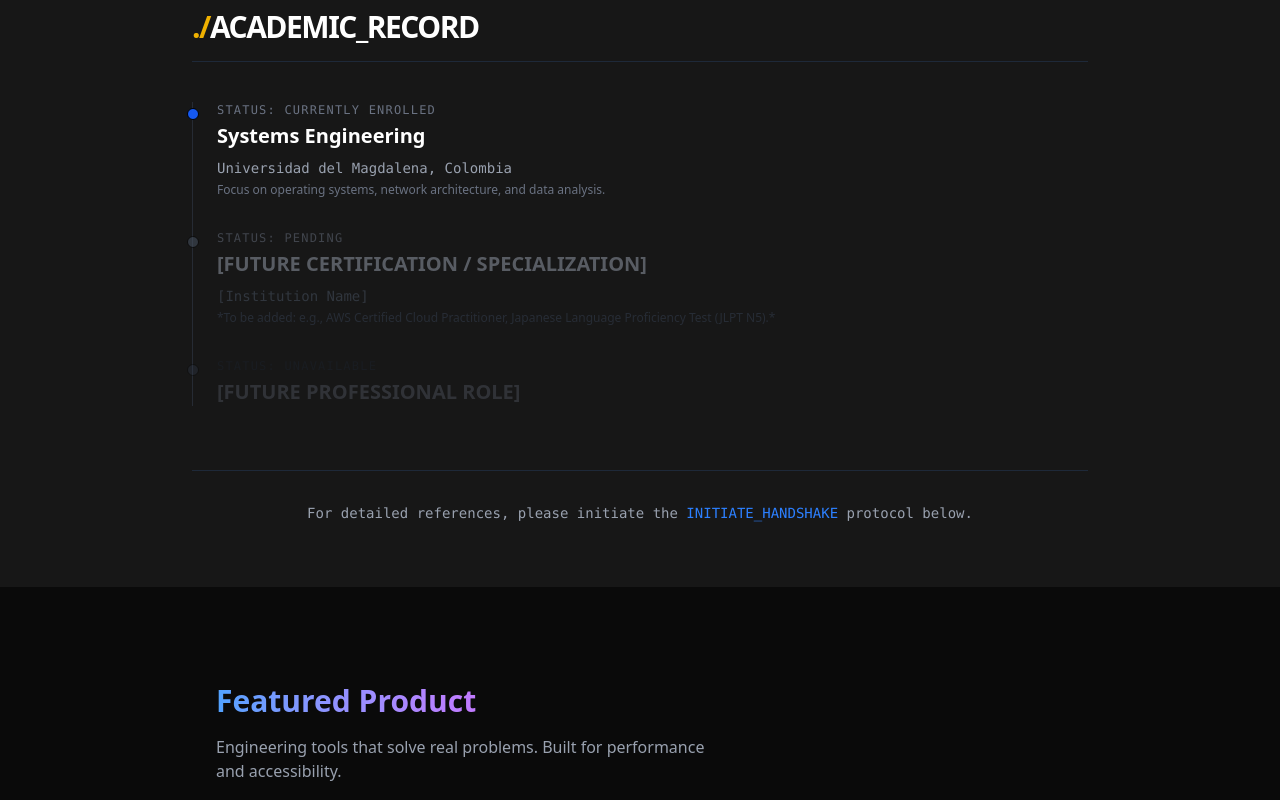
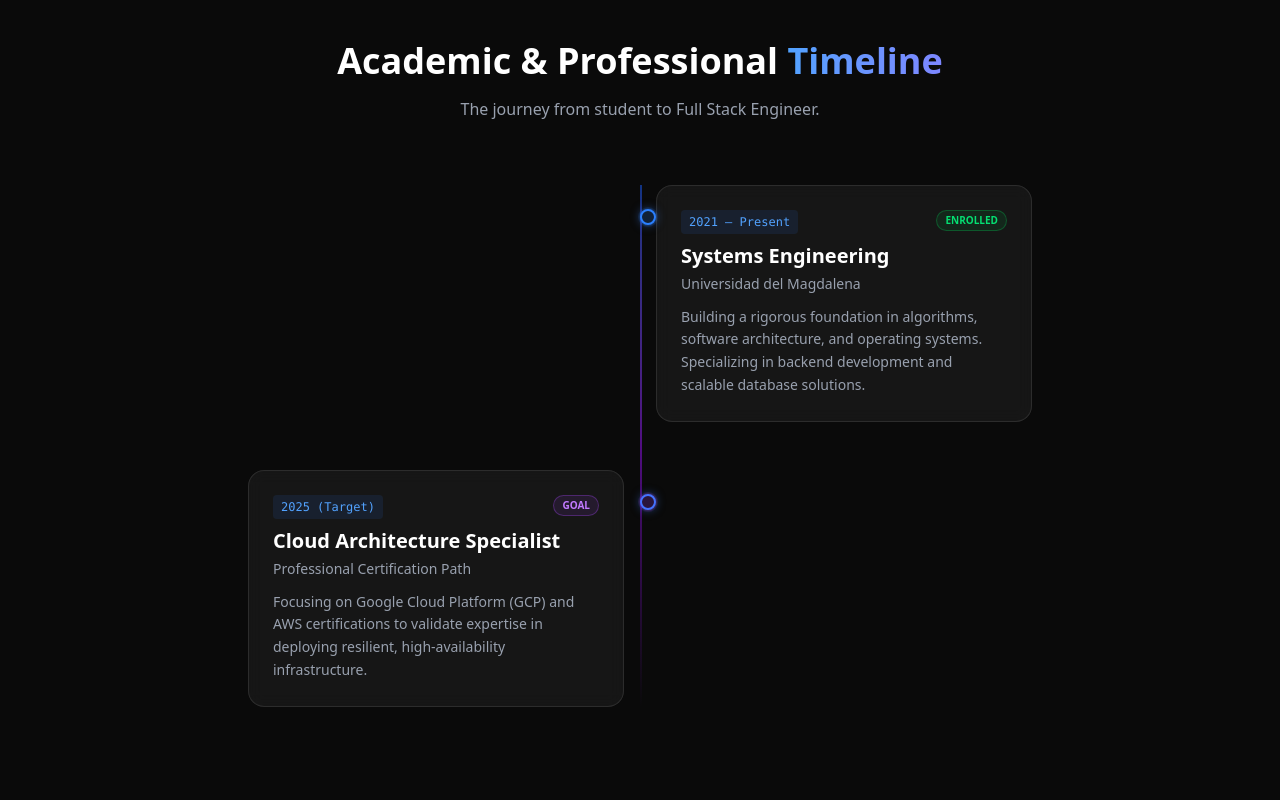
Before and after one commit to JussiTorres/jussi-portfolio, a Next.js app: page / in a window 1280 px wide. Shown: the part 1740-2540 px from the top of the page. Built offline with nearby package versions, Linux system fonts and the light colour scheme.

Commit message:
refactor: Modernize Education section with timeline design

```diff
--- a/src/app/components/Education.jsx
+++ b/src/app/components/Education.jsx
@@ -1,72 +1,110 @@
+"use client";
+import { motion } from "framer-motion";
+
 export default function Education() {
+  // Datos de la trayectoria
+  const timelineData = [
+    {
+      year: "2021 — Present",
+      title: "Systems Engineering",
+      institution: "Universidad del Magdalena",
+      description:
+        "Building a rigorous foundation in algorithms, software architecture, and operating systems. Specializing in backend development and scalable database solutions.",
+      status: "Enrolled",
+      color: "bg-blue-500",
+    },
+    {
+      year: "2025 (Target)",
+      title: "Cloud Architecture Specialist",
+      institution: "Professional Certification Path",
+      description:
+        "Focusing on Google Cloud Platform (GCP) and AWS certifications to validate expertise in deploying resilient, high-availability infrastructure.",
+      status: "Goal",
+      color: "bg-purple-500",
+    },
+  ];
+
   return (
-    <section className="py-16 px-4 bg-neutral-900 text-white">
-      <div className="max-w-4xl mx-auto">
+    <section id="education" className="py-24 relative bg-neutral-950 overflow-hidden">
 
-        <h2 className="text-3xl font-black uppercase tracking-tighter mb-10 border-b border-gray-800 pb-4">
-          <span className="text-yellow-500">./</span>ACADEMIC_RECORD
-        </h2>
+      {/* Background Decor (Matching the theme) */}
+      <div className="absolute top-1/3 left-0 w-[400px] h-[400px] bg-blue-900/10 rounded-full blur-[100px] -z-10" />
+      <div className="absolute bottom-0 right-0 w-[400px] h-[400px] bg-indigo-900/10 rounded-full blur-[100px] -z-10" />
+
+      <div className="max-w-4xl mx-auto px-6">
+
+        {/* Header */}
+        <motion.div
+          initial={{ opacity: 0, y: 20 }}
+          whileInView={{ opacity: 1, y: 0 }}
+          viewport={{ once: true }}
+          className="mb-16 text-center"
+        >
+          <h2 className="text-3xl md:text-4xl font-bold mb-4">
+            Academic & Professional{" "}
+            <span className="text-transparent bg-clip-text bg-gradient-to-r from-blue-400 to-indigo-400">
+              Timeline
+            </span>
+          </h2>
+          <p className="text-gray-400">
+            The journey from student to Full Stack Engineer.
+          </p>
+        </motion.div>
 
         {/* Timeline Container */}
-        <div className="relative border-l border-gray-700/50 space-y-12">
+        <div className="relative">
+          {/* Vertical Line */}
+          <div className="absolute left-4 md:left-1/2 top-0 bottom-0 w-0.5 bg-gradient-to-b from-blue-600/50 via-purple-600/50 to-transparent -translate-x-1/2 md:translate-x-0" />
 
-          {/* EDUCATION ENTRY 1: Universidad del Magdalena */}
-          <div className="mb-8 ml-6">
-            <div className="absolute w-3 h-3 bg-blue-600 rounded-full mt-1.5 -left-1.5 border border-black animate-pulse"></div>
+          <div className="space-y-12">
+            {timelineData.map((item, index) => (
+              <motion.div
+                key={index}
+                initial={{ opacity: 0, y: 30 }}
+                whileInView={{ opacity: 1, y: 0 }}
+                viewport={{ once: true }}
+                transition={{ delay: index * 0.2 }}
+                className={`relative flex flex-col md:flex-row gap-8 ${
+                  index % 2 === 0 ? "md:flex-row-reverse" : ""
+                }`}
+              >
+                {/* Timeline Dot */}
+                <div className="absolute left-4 md:left-1/2 w-4 h-4 bg-neutral-950 border-2 border-blue-500 rounded-full -translate-x-1/2 md:translate-x-0 mt-6 z-10 shadow-[0_0_10px_rgba(59,130,246,0.5)]">
+                  <div className={`w-full h-full rounded-full ${item.color} opacity-50 animate-ping`} />
+                </div>
 
-            <p className="text-xs text-gray-500 font-mono uppercase tracking-widest mb-1">
-              STATUS: CURRENTLY ENROLLED
-            </p>
-            <h3 className="text-xl font-bold text-white mb-2">
-              Systems Engineering
-            </h3>
+                {/* Content Card */}
+                <div className="ml-12 md:ml-0 md:w-1/2 flex justify-center md:block">
+                  <div className={`group relative p-6 bg-white/5 border border-white/10 rounded-2xl hover:border-blue-500/30 transition-colors backdrop-blur-sm ${
+                    index % 2 === 0 ? "md:mr-8" : "md:ml-8"
+                  }`}>
 
-            <p className="text-gray-400 font-mono text-sm">
-              Universidad del Magdalena, Colombia
-            </p>
-            <p className="text-gray-500 text-xs mt-1">
-              Focus on operating systems, network architecture, and data analysis.
-            </p>
+                    <div className="flex justify-between items-start mb-2">
+                      <span className="text-xs font-mono text-blue-400 bg-blue-500/10 px-2 py-1 rounded">
+                        {item.year}
+                      </span>
+                      <span className={`text-[10px] font-bold px-2 py-0.5 rounded-full border ${
+                        item.status === 'Enrolled'
+                          ? 'border-green-500/30 text-green-400 bg-green-500/10'
+                          : 'border-purple-500/30 text-purple-400 bg-purple-500/10'
+                      }`}>
+                        {item.status.toUpperCase()}
+                      </span>
+                    </div>
+
+                    <h3 className="text-xl font-bold text-white mb-1">{item.title}</h3>
+                    <p className="text-sm text-gray-400 font-medium mb-3">{item.institution}</p>
+                    <p className="text-gray-400 text-sm leading-relaxed">
+                      {item.description}
+                    </p>
+                  </div>
+                </div>
+
+                {/* Spacer for the other side (desktop only) */}
+                <div className="hidden md:block md:w-1/2" />
+              </motion.div>
+            ))}
           </div>
-
-          {/* FUTURE ENTRY 1: Certifications / Specialization */}
-          <div className="mb-8 ml-6 opacity-50">
-            <div className="absolute w-3 h-3 bg-gray-600 rounded-full mt-1.5 -left-1.5 border border-black"></div>
-
-            <p className="text-xs text-gray-500 font-mono uppercase tracking-widest mb-1">
-              STATUS: PENDING
-            </p>
-            <h3 className="text-xl font-bold text-gray-400 mb-2">
-              [FUTURE CERTIFICATION / SPECIALIZATION]
-            </h3>
-
-            <p className="text-gray-600 font-mono text-sm">
-              [Institution Name]
-            </p>
-            <p className="text-gray-700 text-xs mt-1">
-              *To be added: e.g., AWS Certified Cloud Practitioner, Japanese Language Proficiency Test (JLPT N5).*
-            </p>
-          </div>
-
-          {/* FUTURE ENTRY 2: Professional Experience */}
-          <div className="mb-8 ml-6 opacity-30">
-            <div className="absolute w-3 h-3 bg-gray-700 rounded-full mt-1.5 -left-1.5 border border-black"></div>
-
-            <p className="text-xs text-gray-800 font-mono uppercase tracking-widest mb-1">
-              STATUS: UNAVAILABLE
-            </p>
-            <h3 className="text-xl font-bold text-gray-500 mb-2">
-              [FUTURE PROFESSIONAL ROLE]
-            </h3>
-          </div>
-
-        </div>
-
-        {/* Call to Action for References */}
-        <div className="mt-16 text-center pt-8 border-t border-gray-800">
-          <p className="text-gray-400 font-mono text-sm">
-            For detailed references, please initiate the <span className="text-blue-500">INITIATE_HANDSHAKE</span> protocol below.
-          </p>
         </div>
 
       </div>
```
